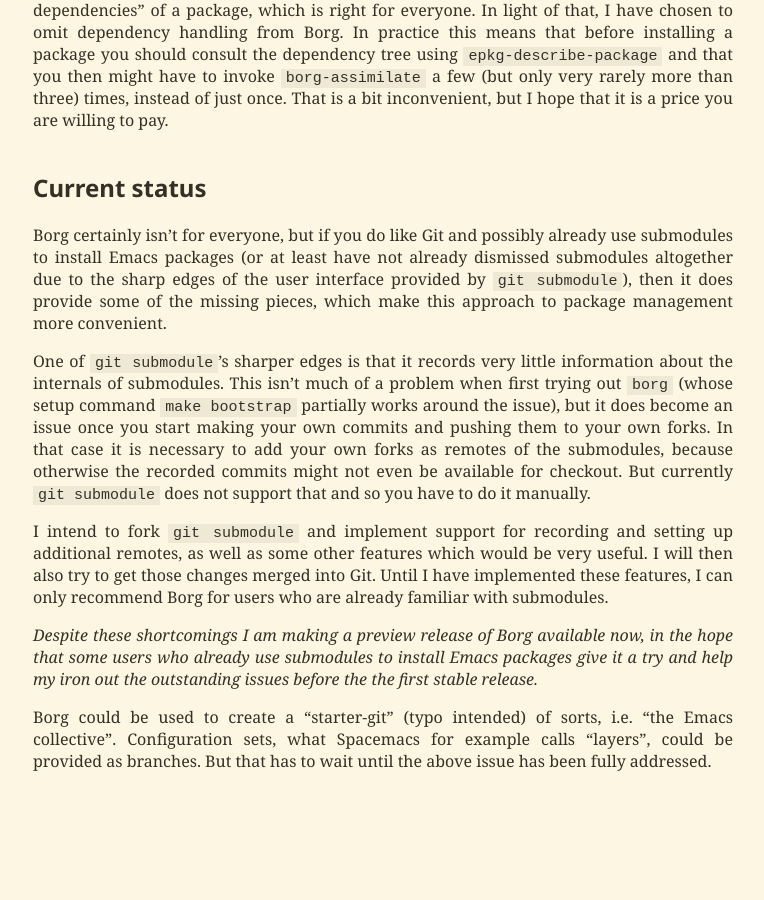
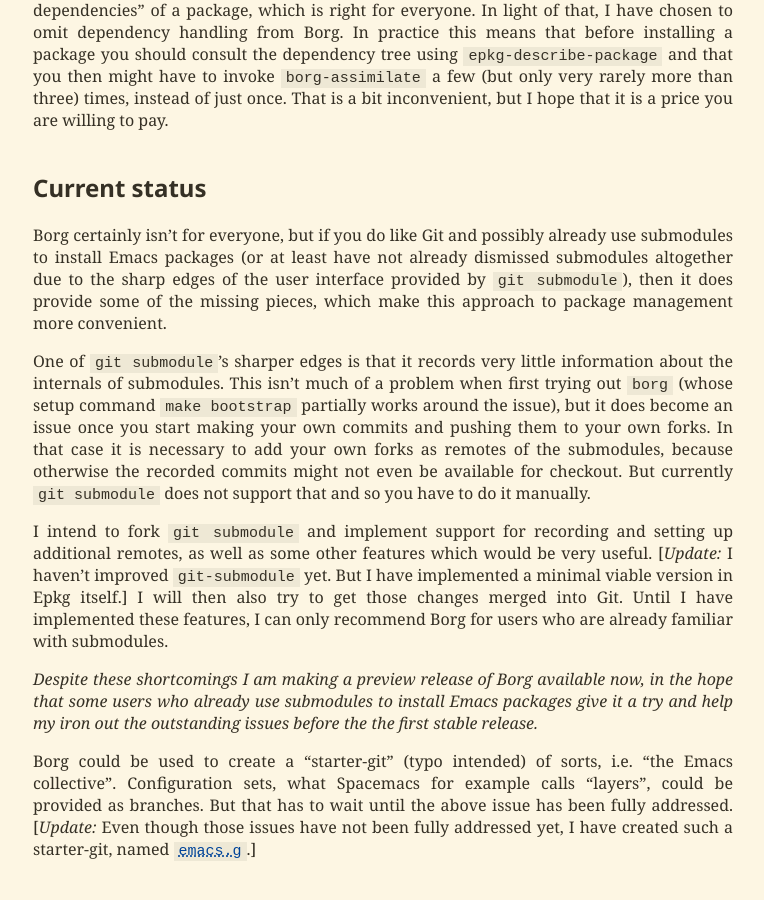
Before and after one commit to tarsius/emacsair.me, a Jekyll site: the page built from _posts/2016-05-17-assimilate-emacs-packages-as-git-submodules.md, in a window 1280 px wide and 900 px high, scrolled down 2208 px. Shown: the whole window, without its empty margins (257-1021 px from the left). Built offline with Jekyll 4.4.1, drawn with Linux system fonts in a browser that asks for light colours; comment, search, counter and statistics services are not loaded; before the commit the page ends 3020 px from its top, so only the background shows below that.

Commit message:
[c] update  "Assimilate Emacs packages using Git submodules"

```diff
--- a/_posts/2016-05-17-assimilate-emacs-packages-as-git-submodules.md
+++ b/_posts/2016-05-17-assimilate-emacs-packages-as-git-submodules.md
@@ -145,8 +145,10 @@ submodule` does not support that and so you have to do it manually.
 
 I intend to fork `git submodule` and implement support for recording
 and setting up additional remotes, as well as some other features
-which would be very useful.  I will then also try to get those changes
-merged into Git.  Until I have implemented these features, I can only
+which would be very useful.  [*Update:* I haven't improved
+`git-submodule` yet.  But I have implemented a minimal viable version
+in Epkg itself.]  I will then also try to get those changes merged
+into Git.  Until I have implemented these features, I can only
 recommend Borg for users who are already familiar with submodules.
 
 *Despite these shortcomings I am making a preview release of Borg
@@ -157,7 +159,9 @@ outstanding issues before the the first stable release.*
 Borg could be used to create a "starter-git" (typo intended) of sorts,
 i.e. "the Emacs collective".  Configuration sets, what Spacemacs for
 example calls "layers", could be provided as branches.  But that has
-to wait until the above issue has been fully addressed.
+to wait until the above issue has been fully addressed. [*Update:*
+Even though those issues have not been fully addressed yet, I have
+created such a starter-git, named [`emacs.g`].]
 
 [20160416]:       /2016/04/16/re-introducing-the-emacsmirror
 
@@ -165,6 +169,7 @@ to wait until the above issue has been fully addressed.
 [manual]:         https://emacsmirror.net/manual/borg
 
 [`auto-compile`]: https://github.com/tarsius/auto-compile
+[`emacs.g`]:      https://github.com/emacscollective/emacs.g
 [`epkg`]:         https://github.com/emacscollective/epkg
 [`use-package`]:  https://github.com/jwiegley/use-package
 [magit]:          https://github.com/magit/magit
```
